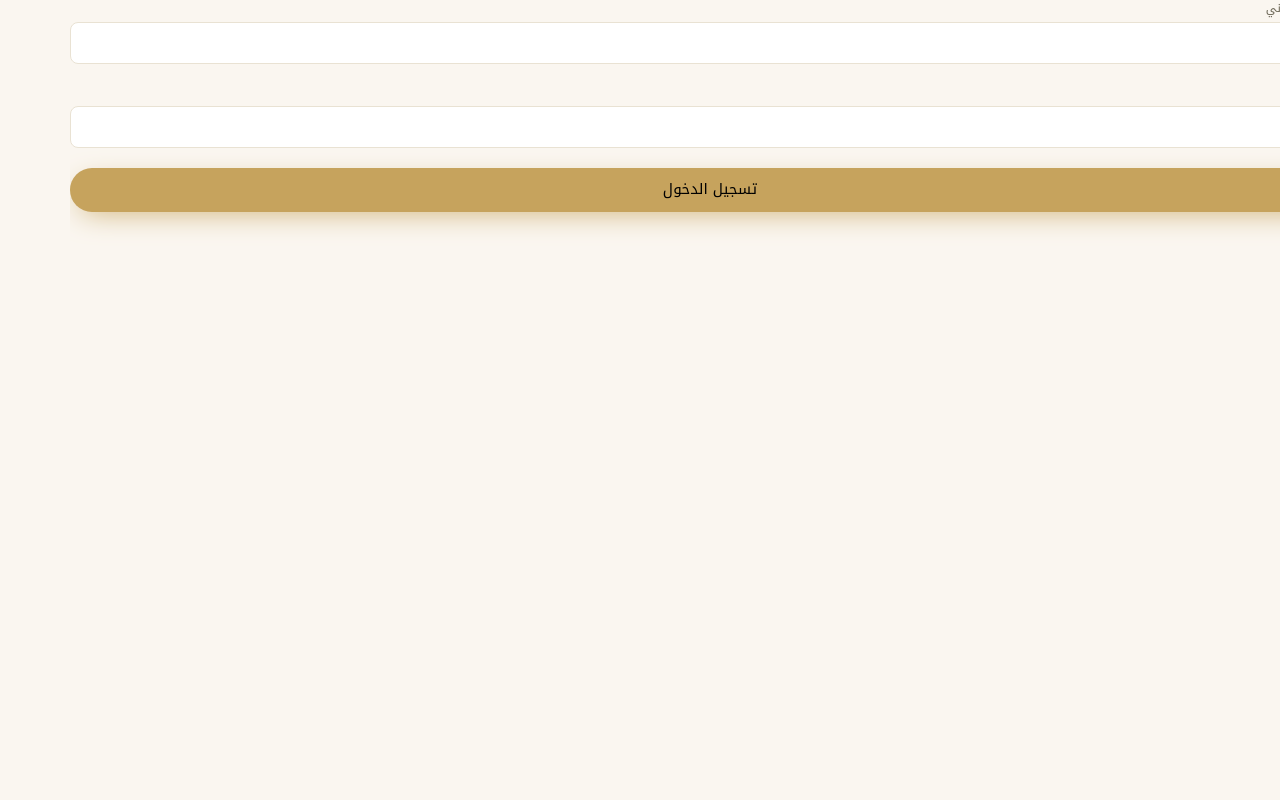
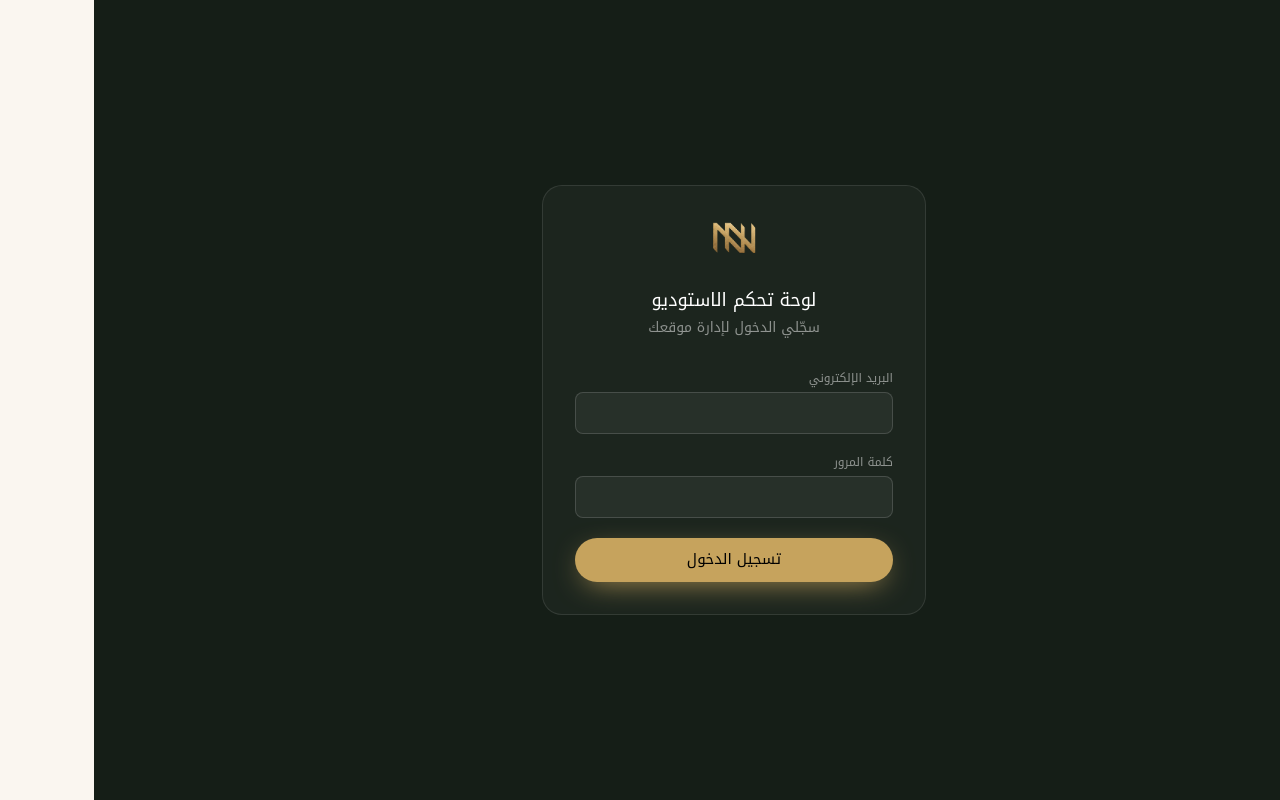
Before and after one commit to alzeero/norah-studio, a Next.js app: page /admin/login in a window 1280 px wide. Built offline with nearby package versions, Linux system fonts and the light colour scheme; no server answers; the database is empty.

Commit message:
Add files via upload

```diff
--- a/src/app/admin/login/page.tsx
+++ b/src/app/admin/login/page.tsx
@@ -2,14 +2,41 @@ import type { Metadata } from "next";
 import Image from "next/image";
 import { LoginForm } from "@/components/dashboard/login-form";
 
+const PAGE_TITLE = "تسجيل الدخول — Norah Studio";
+
 export const metadata: Metadata = {
-  title: "Admin Login",
+  title: PAGE_TITLE,
+  robots: {
+    index: false,
+    follow: false,
+  },
 };
 
-export default function AdminLoginPage() {
+const AdminLoginPage = () => {
   return (
-    <main>
-      <LoginForm />
+    <main
+      dir="rtl"
+      className="dashboard-root flex min-h-screen items-center justify-center bg-[hsl(133_18%_10%)] px-6"
+    >
+      <section className="w-full max-w-sm rounded-xl2 border border-white/10 bg-white/[0.03] p-8">
+        <header className="mb-8 flex flex-col items-center gap-1">
+          <Image
+            src="/logo/norah-monogram.png"
+            alt="Norah Studio"
+            width={100}
+            height={64}
+            className="mb-6 h-10 w-auto"
+          />
+          <h1 className="text-center text-lg font-medium text-white">لوحة تحكم الاستوديو</h1>
+          <p className="text-center text-sm text-white/50">سجّلي الدخول لإدارة موقعك</p>
+        </header>
+
+        <div className="[&_input]:border-white/15 [&_input]:bg-white/5 [&_input]:text-white [&_label]:text-white/50">
+          <LoginForm />
+        </div>
+      </section>
     </main>
   );
-}
+};
+
+export default AdminLoginPage;
```
